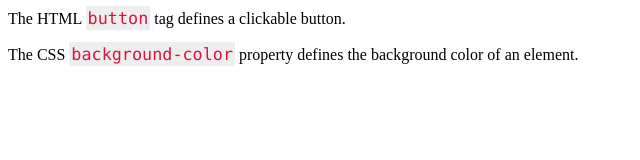
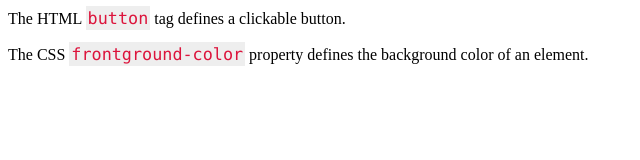
Before and after one commit to pallabi-1004/pallabi-fdp, a plain HTML site: page index.html in a window 1280 px wide. Shown: the full height of the page, 0-640 px from the left. Drawn offline with Linux system fonts and the light colour scheme.

Commit message:
Update index.html

```diff
--- a/index.html
+++ b/index.html
@@ -13,7 +13,7 @@ code {
 <body>
 
 <p>The HTML <code>button</code> tag defines a clickable button.</p>
-<p>The CSS <code>background-color</code> property defines the background color of an element.</p>
+<p>The CSS <code>frontground-color</code> property defines the background color of an element.</p>
 
 </body>
 </html>
```
